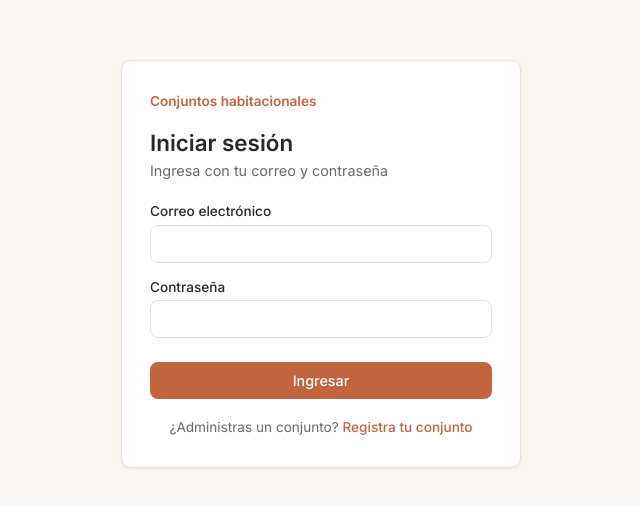
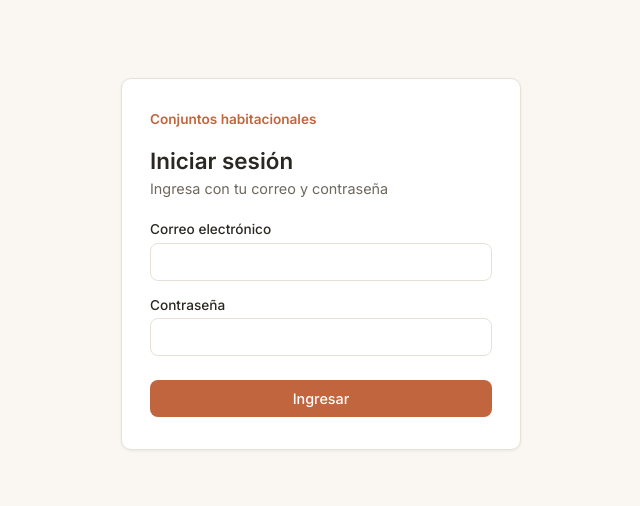
Before and after one commit to Palomagomezi/conjuntos_habitacionales, a React (Vite) app in the folder frontend/: page /login in a window 1280 px wide. Shown: the part 136-642 px from the top of the page, without its empty margins (319-959 px from the left). Built offline with nearby package versions, Linux system fonts and the light colour scheme; no server answers.

Commit message:
Interruptor para abrir o cerrar el registro de conjuntos

```diff
--- a/frontend/src/pages/Login.jsx
+++ b/frontend/src/pages/Login.jsx
@@ -62,9 +62,11 @@ export default function Login() {
         </button>
       </form>
 
-      <p className="auth-pie">
-        ¿Administras un conjunto? <Link to="/registro">Registra tu conjunto</Link>
-      </p>
+      {import.meta.env.VITE_REGISTRO_ABIERTO === 'true' && (
+        <p className="auth-pie">
+          ¿Administras un conjunto? <Link to="/registro">Registra tu conjunto</Link>
+        </p>
+      )}
     </AuthLayout>
   );
 }
```
Also changed, not shown: 1 other file (tests, documents, lock files or other folders).
